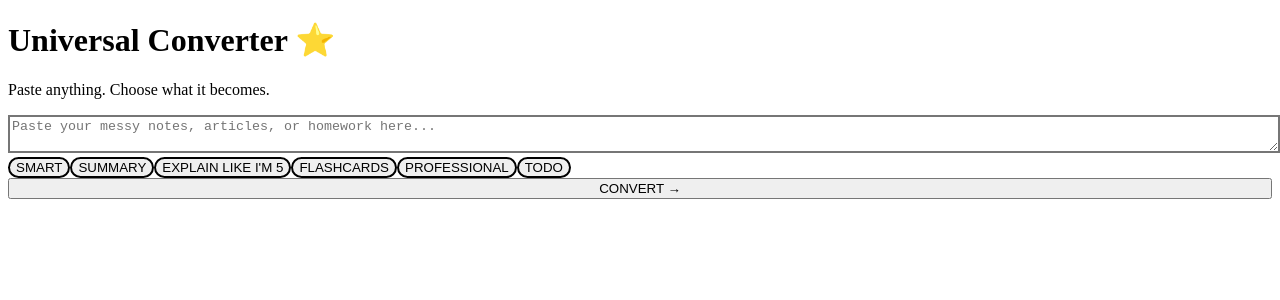
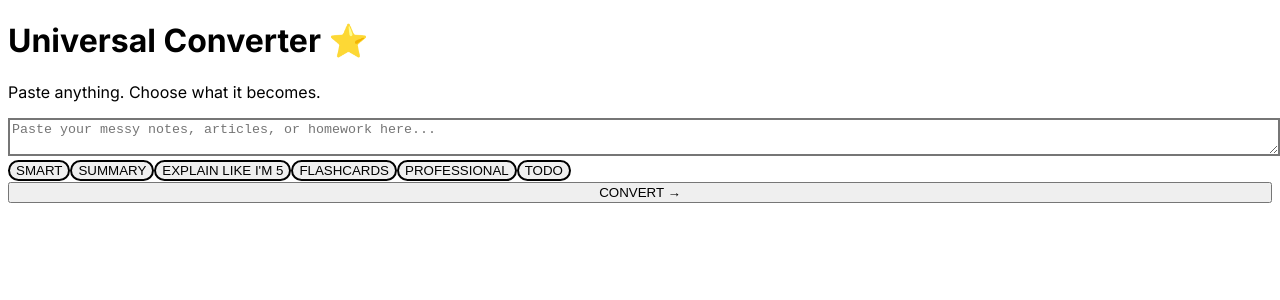
Before and after one commit to RS10-0/opportunity.ai, a Next.js app: page / in a window 1280 px wide. Shown: the top 300 px of the page. Built offline with nearby package versions, Linux system fonts and the light colour scheme.

Commit message:
Refactor RootLayout for font and metadata
Updated RootLayout to include font styling and metadata.

```diff
--- a/app/layout.tsx
+++ b/app/layout.tsx
@@ -1,11 +1,17 @@
 import './globals.css'
+import { Inter } from 'next/font/google'
+
+const inter = Inter({ subsets: ['latin'] })
+
+export const metadata = {
+  title: 'Universal Converter ⭐',
+  description: 'Paste anything. Choose what it becomes.',
+}
+
 export default function RootLayout({ children }: { children: React.ReactNode }) {
   return (
     <html lang="en">
-      <head>
-        <script src="https://cdn.tailwindcss.com"></script>
-      </head>
-      <body>{children}</body>
+      <body className={inter.className}>{children}</body>
     </html>
   )
 }
```
